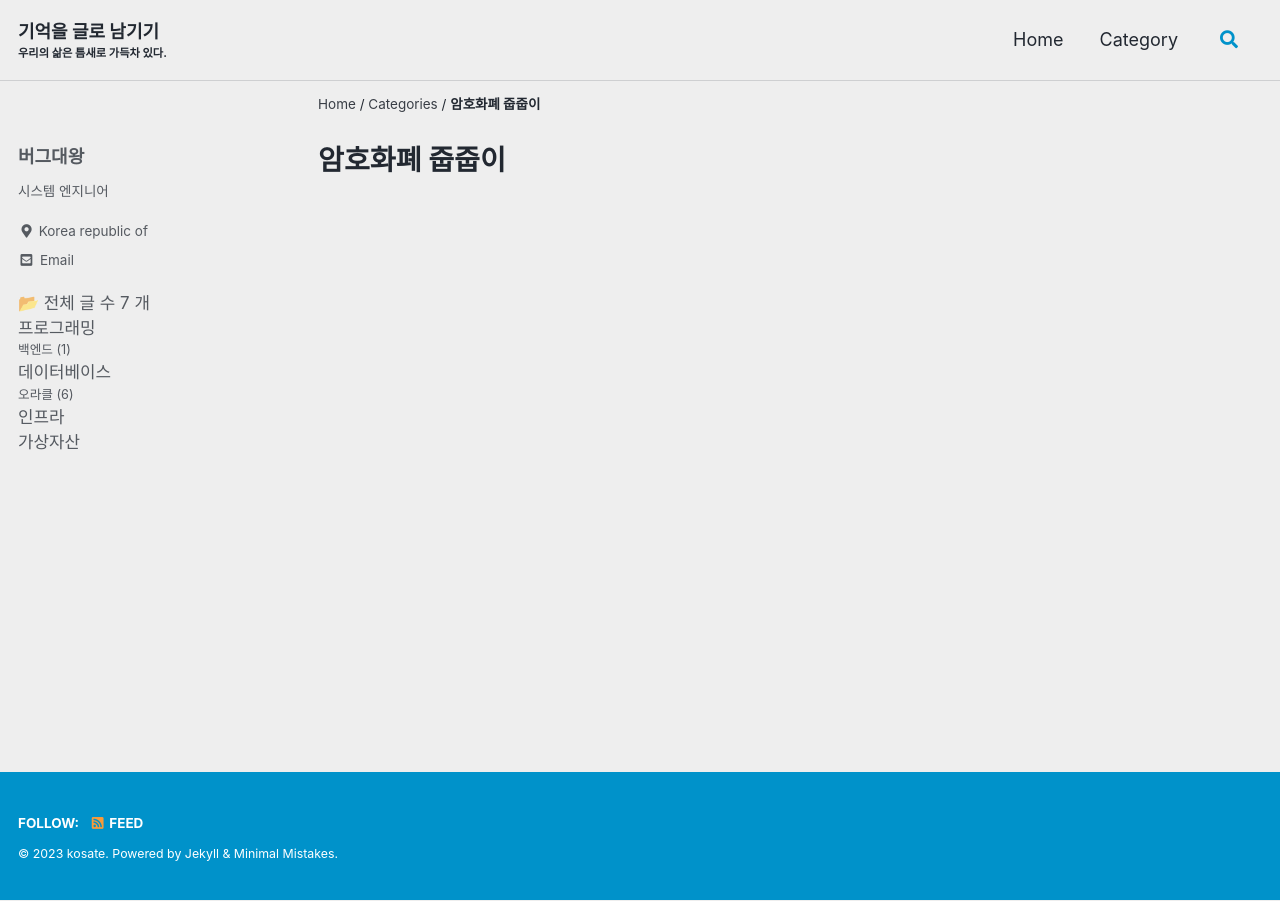
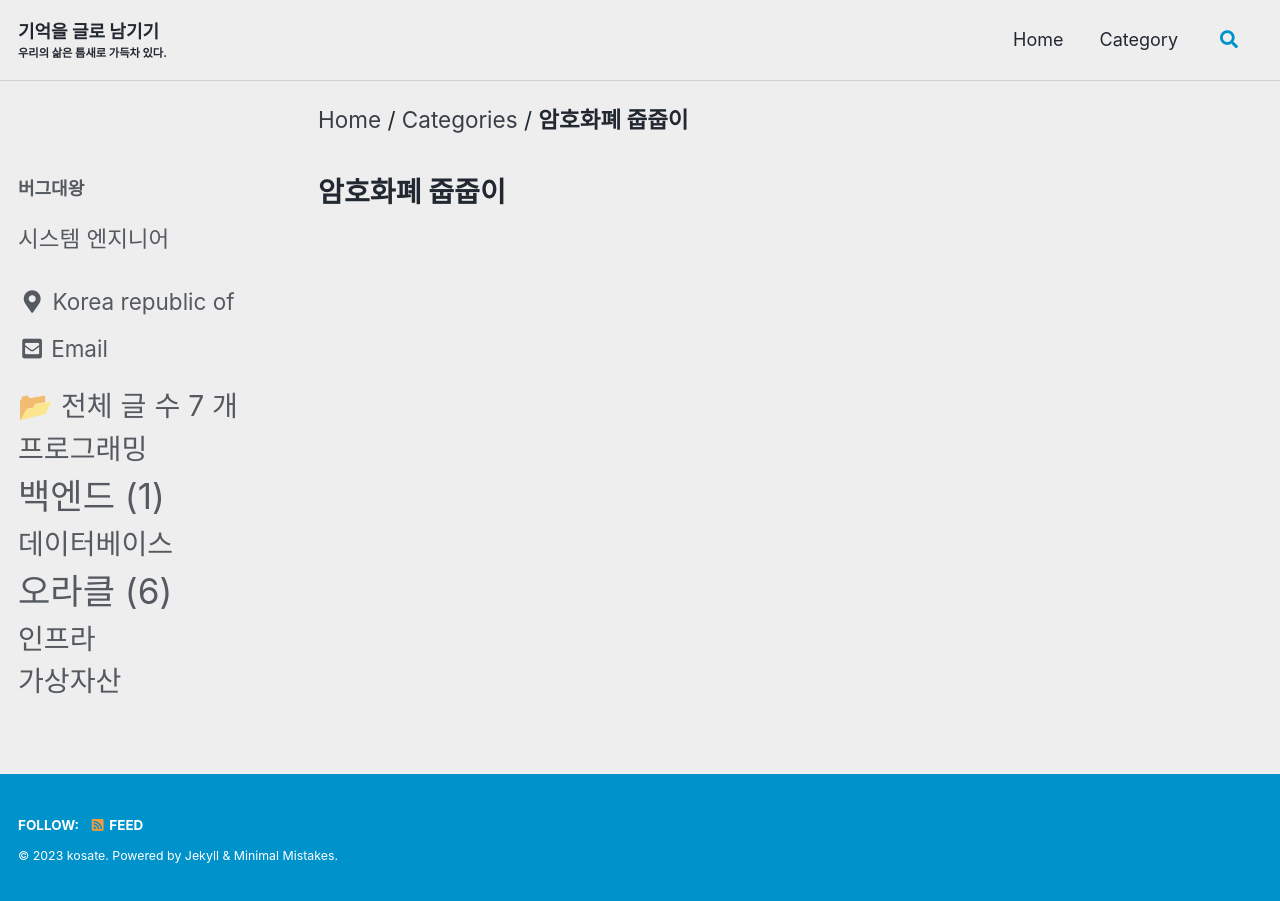
Before and after one commit to kosate/kosate.github.io, a Jekyll site: the page built from _pages/categories/category-bitcoin.md, in a window 1280 px wide. Built offline with Jekyll 4.4.1, drawn with Linux system fonts in a browser that asks for light colours; cached includes are drawn as plain includes; some web fonts are replaced; a script that is not in the unit is left out.

Commit message:
adjust font size

```diff
--- a/_sass/minimal-mistakes/_navigation.scss
+++ b/_sass/minimal-mistakes/_navigation.scss
@@ -25,7 +25,7 @@
   ol {
     padding: 0;
     list-style: none;
-    font-size: $type-size-6;
+    font-size: $type-size-4;
 
     @include breakpoint($large) {
       float: right;
--- a/_sass/minimal-mistakes/_sidebar.scss
+++ b/_sass/minimal-mistakes/_sidebar.scss
@@ -57,7 +57,7 @@
   p,
   li {
     font-family: $sans-serif;
-    font-size: $type-size-6;
+    font-size: $type-size-4;
     line-height: 1.5;
   }
 
```
